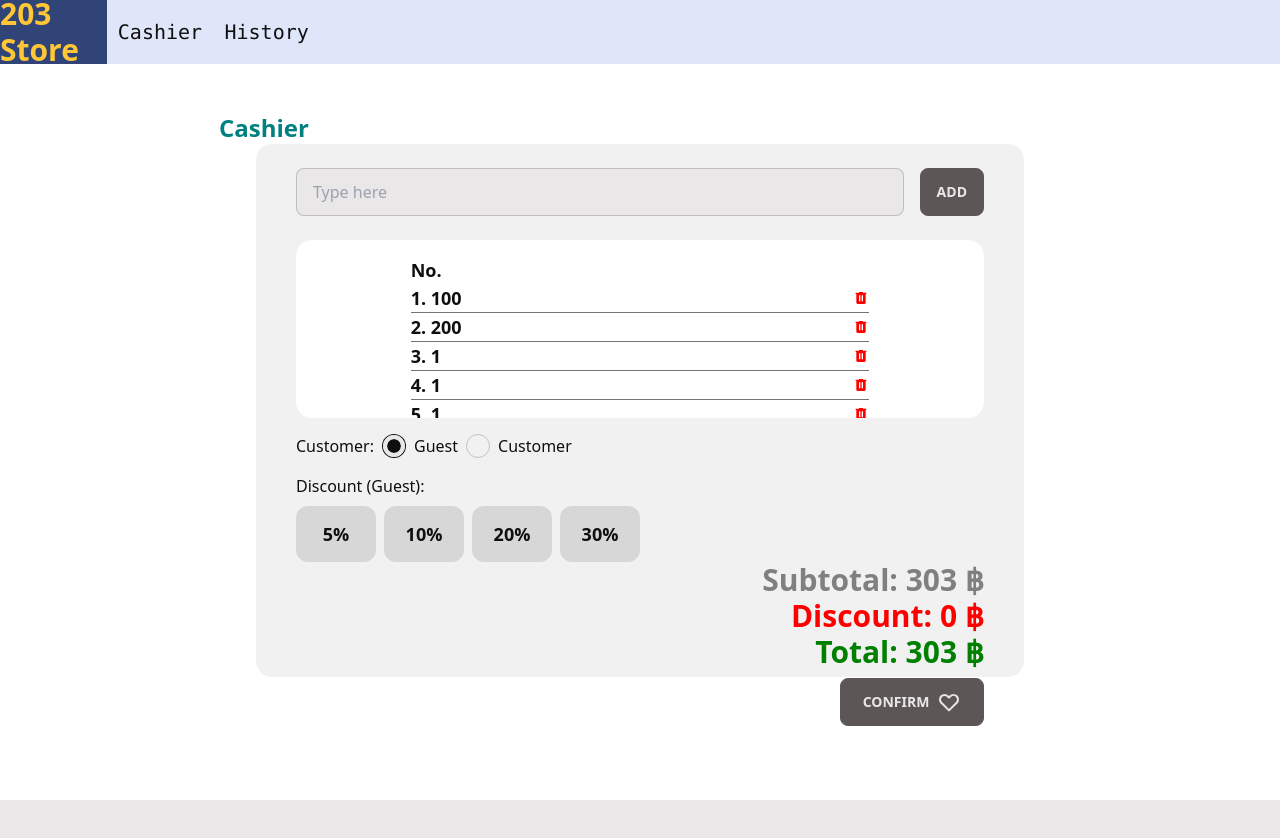
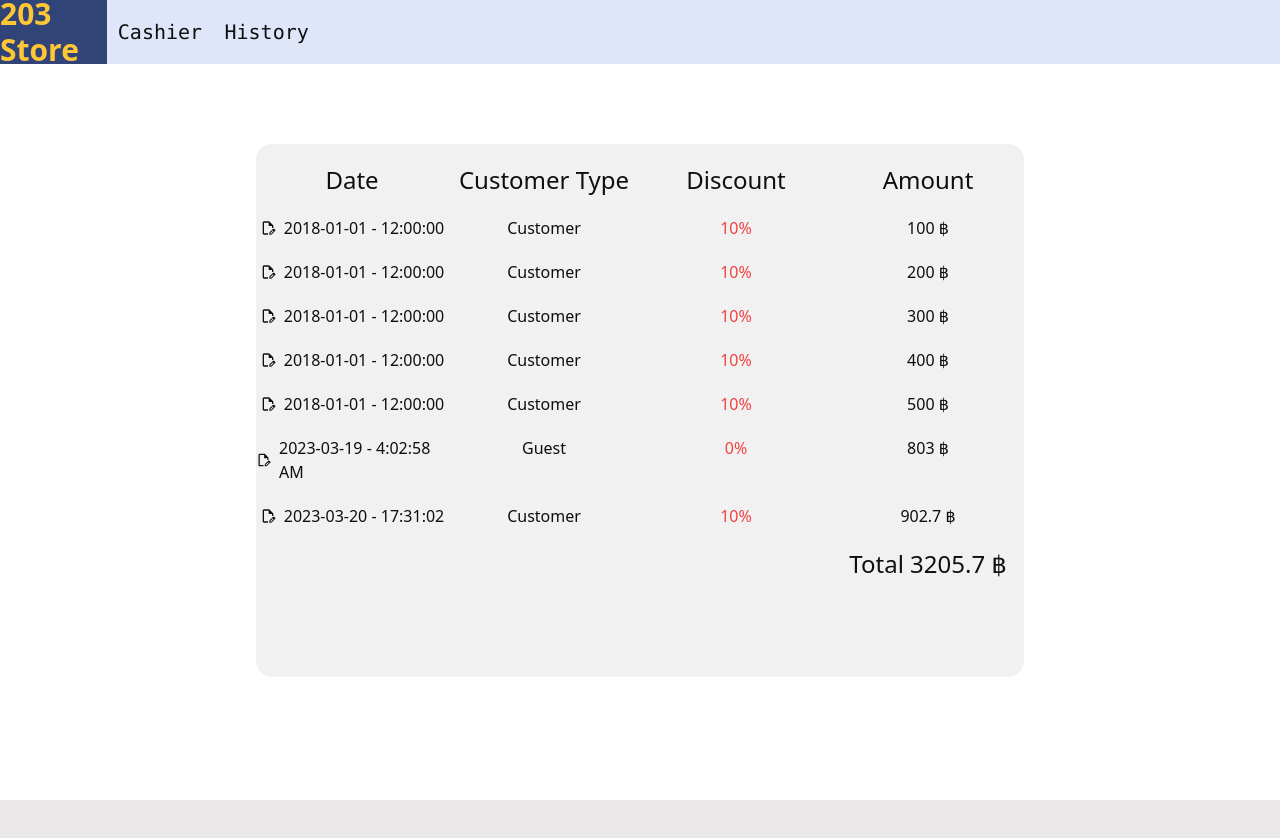
Before and after one commit to TanasitISTG/203-Store, a Vue app: page / in a window 1280 px wide. Shown: the top 838 px of the page. Built offline with nearby package versions, Linux system fonts and the light colour scheme; data requests are answered from the project's data file.

Commit message:
Refactor App.vue to toggle between Cashier and History components

```diff
--- a/src/App.vue
+++ b/src/App.vue
@@ -8,11 +8,11 @@ import History from './components/History/History.vue';
 <template>
     <NavBar />
     <div class="w-1/2 flex justify-center -ml-14 mt-12">
-        <Header title="Cashier" style="color: teal" />
+        <Header title="Cashier" />
     </div>
     <div class="w-full h-full flex justify-center">
-        <Cashier />
-        <!-- <History /> -->
+        <!-- <Cashier /> -->
+        <History />
     </div>
 </template>
 
```
